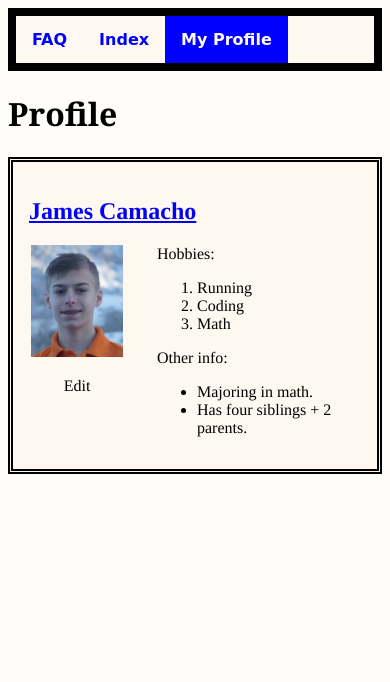
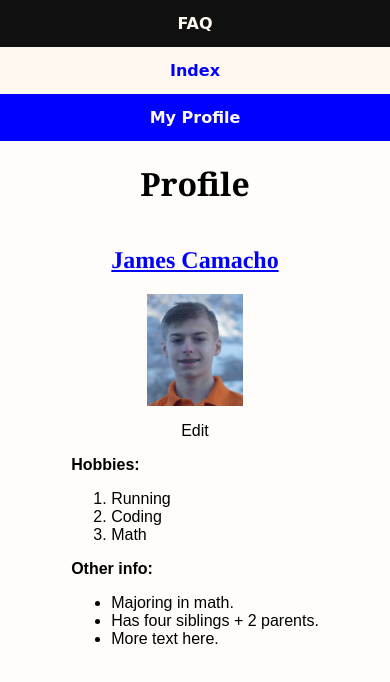
Before and after one commit to programjames/cougardates, a plain HTML site: page site/myprofile.html in a window 390 px wide. Drawn offline with Linux system fonts and the light colour scheme.

Commit message:
Flex + responsive website

```diff
--- a/site/myprofile.html
+++ b/site/myprofile.html
@@ -1,6 +1,8 @@
 <!DOCTYPE html>
 <html>
 <head>
+  <meta name='viewport'
+      content='width=device-width, initial-scale=1.0, maximum-scale=1.0' />
 <title>Cougardates</title>
 <link rel="stylesheet" href="resources/css/styles.css" />
 </head>
@@ -13,11 +15,13 @@
   <h1>Profile</h1>
   <div class="profile">
     <h2 class="name">James Camacho</h2>
-    <div id="profilepic">
+    <div class="profileinfo">
+      <div class="profilepic">
         <img src="resources/img/james.jpg">
         <p>Edit</p>
       </div>
-    <p>
+      <div class="profietopics">
+        <p class="topic">
           Hobbies:
           <ol>
             <li>Running</li>
@@ -25,13 +29,16 @@
             <li>Math</li>
           </ol>
         </p>
-    <p>
+        <p class="topic">
           Other info:
           <ul>
             <li>Majoring in math.</li>
             <li>Has four siblings + 2 parents.</li>
+            <li>More text here.</li>
           </ul>
         </p>
       </div>
+  </div>
+  </div>
 </body>
 </html>
--- a/site/resources/css/styles.css
+++ b/site/resources/css/styles.css
@@ -9,7 +9,7 @@ body {
   background-color: var(--cougar_white);
 }
 
-ul.menu {
+.menu {
   list-style-type: none;
   margin: 0;
   padding: 0;
@@ -18,10 +18,8 @@ ul.menu {
   border-width: 0.5em;
   border-style: solid;
   align-items: center;
-}
-
-.menu li {
-  float: left;
+  display: flex;
+  justify-content: flex-start;
 }
 
 .menu li a {
@@ -49,32 +47,49 @@ ul.menu {
   background-color: var(--cougar_blue);
 }
 
-#profilepic {
+.profilepic {
   vertical-align: top;
   display: inline-block;
   text-align: center;
   width: 6em;
-  height: 7em;
   float: left;
   margin-right: 2em;
 
 }
 
-#profilepic img {
+.profilepic p {
+  font-size: 12pt;
+  font-family: sans-serif;
+}
+
+.profilepic img {
   height: 7em;
 }
 
-ol, ul {
-  margin-left: 8em;
-  font-family:
+.profileinfo {
+  display: flex;
+  justify-content: flex-start;
 }
 
-div.profile {
+.topic{
+  font-family: Arial;
+  font-weight: bold;
+  margin: 0;
+}
+
+ol, ul {
+  font-family: Arial;
+}
+
+.profile {
   font-family: Times, serif;
   border-style: double;
   border-width: thick;
   padding: 1em;
   background-color: var(--cougar_pale);
+  display: flex;
+  flex-direction: column;
+  justify-content: flex-start;
 }
 
 .profile h2 {
@@ -102,3 +117,57 @@ h1 {
   background: var(--cougar_pale);
   display: none;
 }
+
+@media only screen and (max-width: 500px) {
+  body {
+    margin: 0;
+    padding: 0;
+  }
+  .menu {
+    flex-direction: column;
+    align-items: stretch;
+    border-style: none;
+    border-width: 0;
+  }
+  h1 {
+    display: flex;
+    justify-content: center;
+  }
+  .profile {
+    border-radius: 0;
+    border-style: none;
+    background-color: var(--cougar_white);
+    align-items: stretch;
+    padding: 0
+  }
+
+  .name {
+    display: flex;
+    justify-content: center;
+  }
+
+  .profilepic {
+    display: flex;
+    flex-direction: column;
+    align-items: stretch;
+    margin-right: 0;
+    align-self: center;
+  }
+
+  .profileinfo {
+    margin: auto;
+    display: flex;
+    flex-direction: column;
+    align-items: stretch;
+    justify-content: space-around;
+  }
+  p {
+    margin: 1em;
+  }
+
+  .hidden_block, .hidden_title {
+    margin: 0;
+    padding: 0;
+    margin-top: 5px;
+  }
+}
```
Also changed, not shown: site/faq.html (+2 -0 lines), site/index.html (+2 -0 lines). Lines whose indentation alone changed are shown as unchanged.
